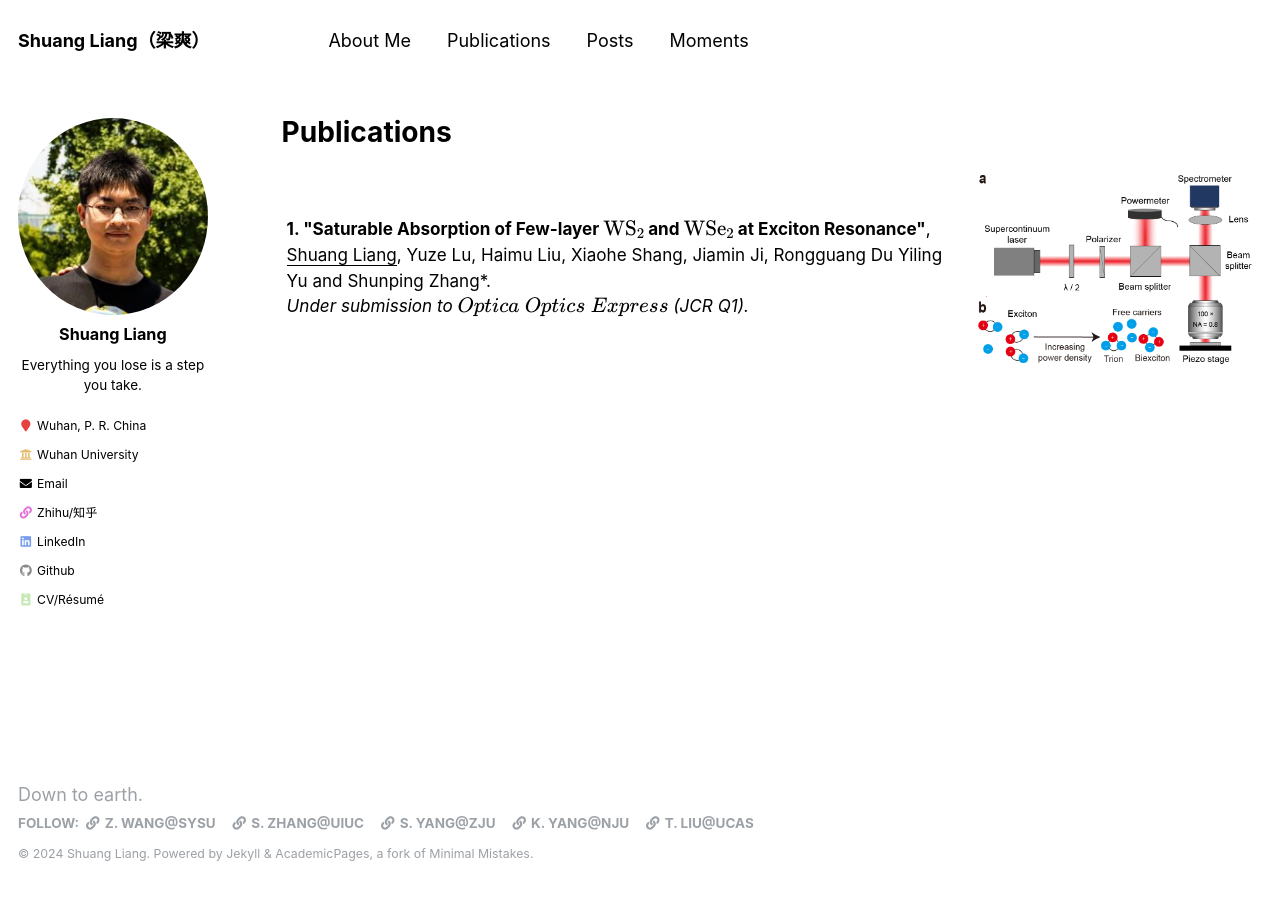
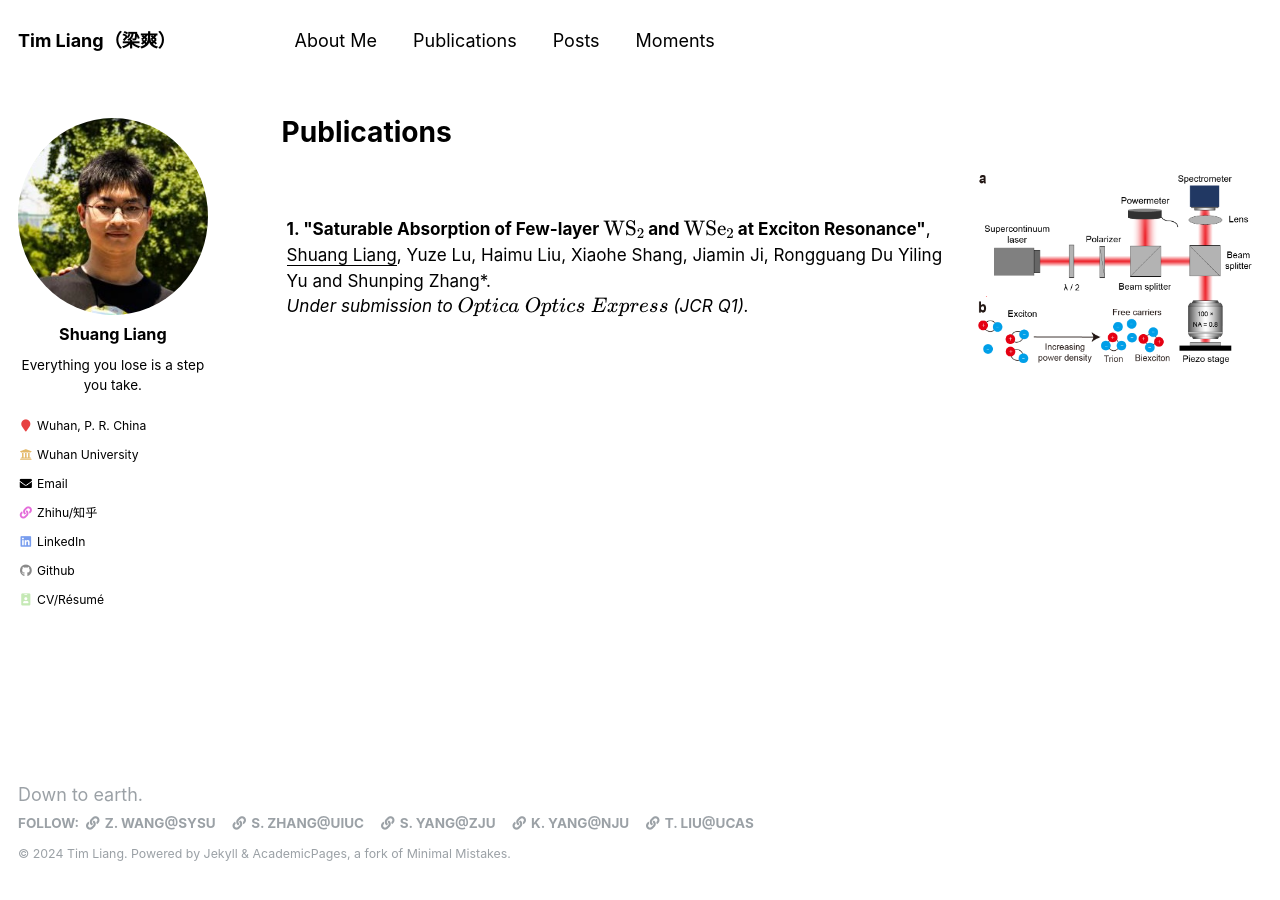
Before and after one commit to T-S-Liang/t-s-liang.github.io, a Jekyll site: the page built from _pages/publications.md, in a window 1280 px wide. Built offline with Jekyll 4.4.1, drawn with Linux system fonts in a browser that asks for light colours; formulas are drawn with MathJax 3.

Commit message:
Update _config.yml

```diff
--- a/_config.yml
+++ b/_config.yml
@@ -7,9 +7,9 @@
 
 # Site Settings
 locale                   : "en-US"
-title                    : "Shuang Liang（梁爽）"
+title                    : "Tim Liang（梁爽）"
 title_separator          : "-"
-name                     : &name "Shuang Liang"
+name                     : &name "Tim Liang"
 description              : &description "This is my homepage, welcome!"
 url                      : https://tsliang.top/ # the base hostname & protocol for your site e.g. "https://mmistakes.github.io"
 baseurl                  : "" # the subpath of your site, e.g. "/blog"
```
